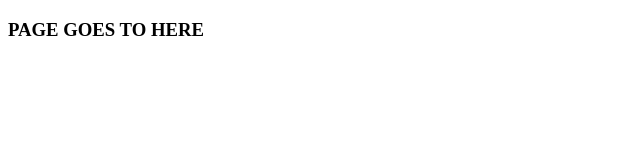
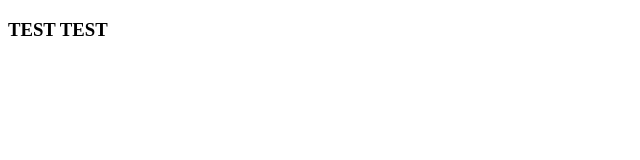
Before and after one commit to dceyy/dceyy.github.io, a plain HTML site: page index.html in a window 1280 px wide. Shown: the whole page, without its empty margins (0-640 px from the left). Drawn offline with Linux system fonts and the light colour scheme.

Commit message:
TEST TİME TO UPDATE

```diff
--- a/index.html
+++ b/index.html
@@ -8,7 +8,7 @@
 <body>
     <div>
         <h3>
-            PAGE GOES TO HERE
+        TEST TEST
         </h3>
     </div>
 </body>
```
